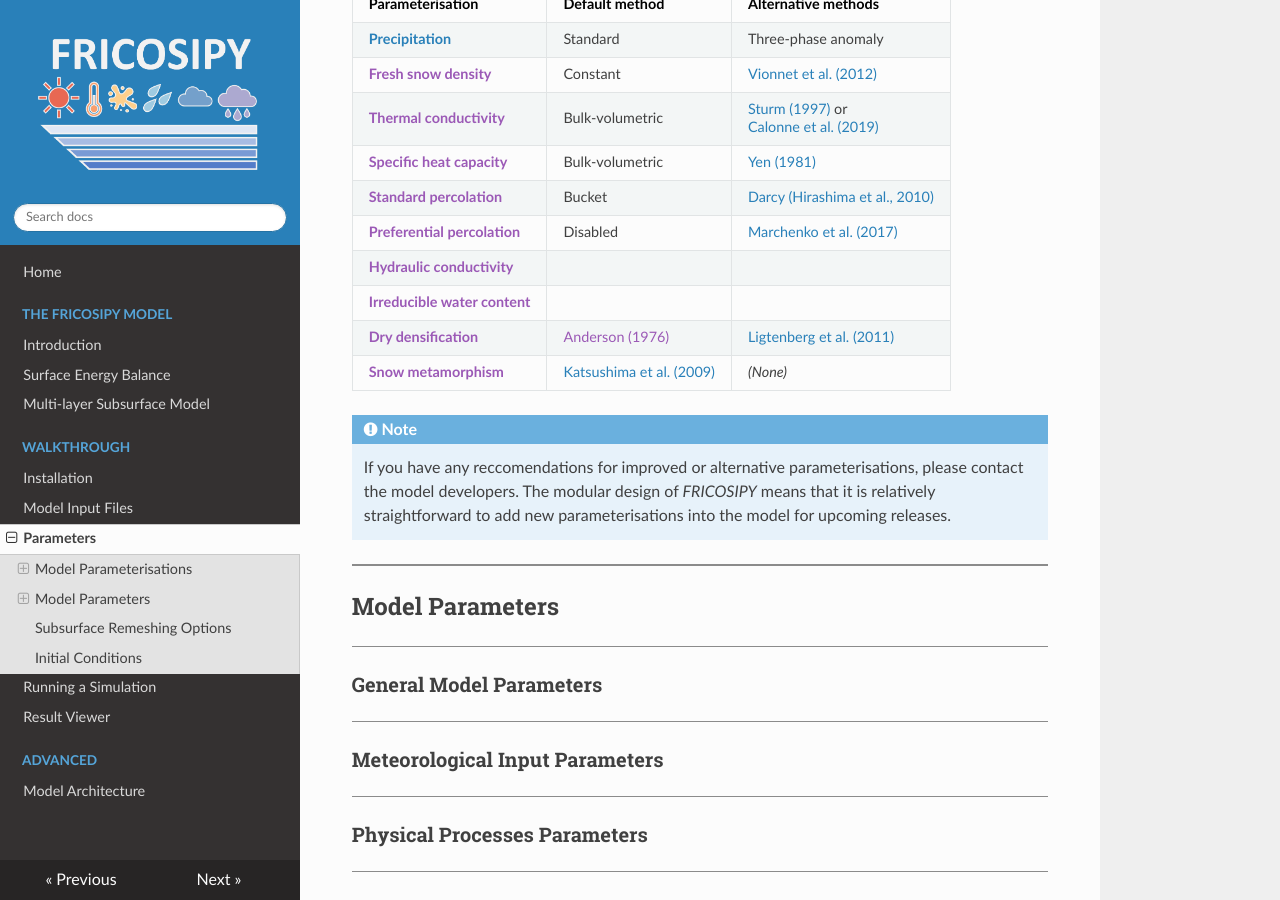
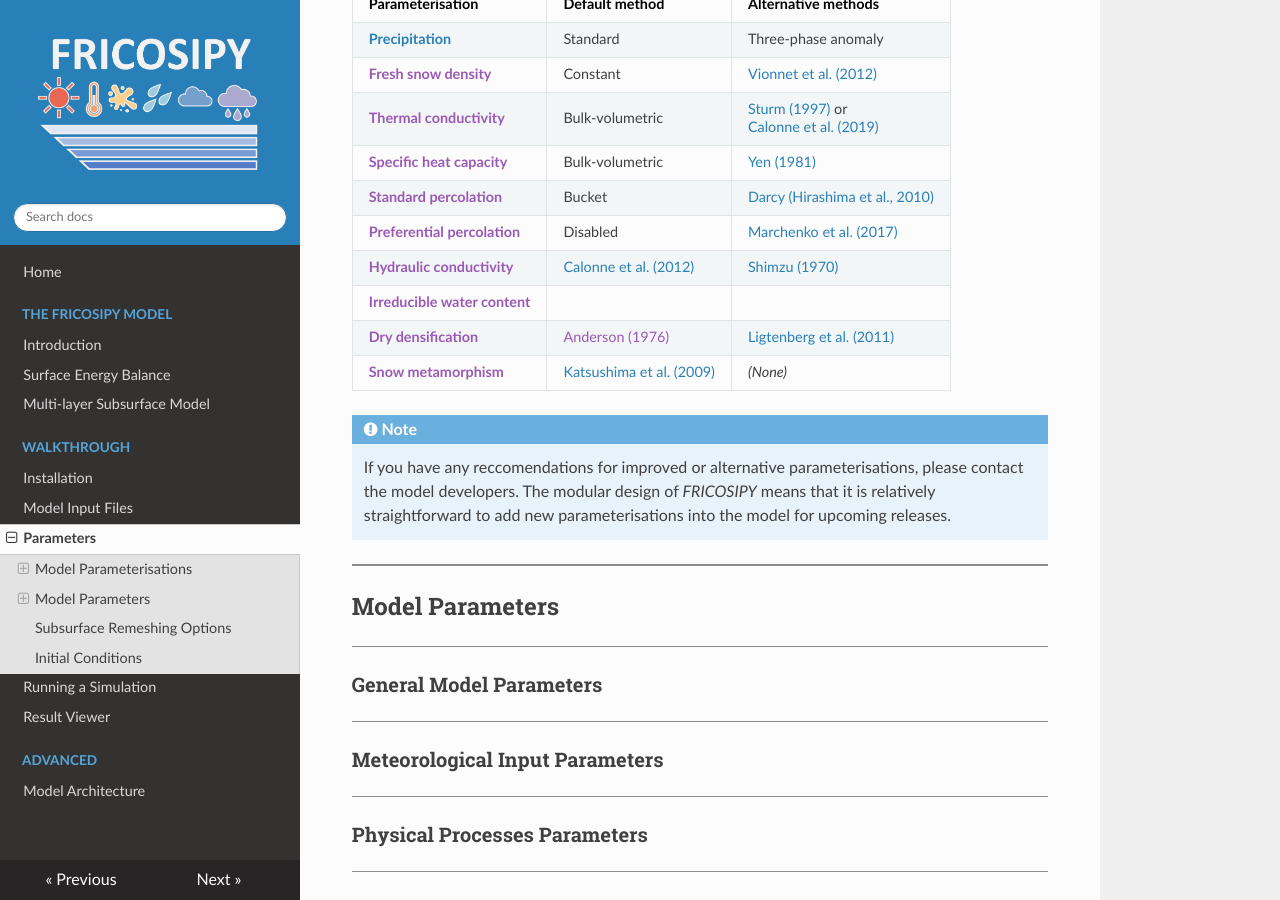
Before and after one commit to MarcusGastaldello/FRICOSIPY, an MkDocs documentation site: the page built from docs/parameters.md, in a window 1280 px wide and 900 px high, scrolled down 747 px. Built offline with MkDocs 1.6.1, drawn with Linux system fonts in a browser that asks for light colours.

Commit message:
Update parameters.md

```diff
--- a/docs/parameters.md
+++ b/docs/parameters.md
@@ -36,7 +36,7 @@
 | [**Specific heat capacity**]() | Bulk-volumetric | [Yen (1981)](https://apps.dtic.mil/sti/citations/ADA103734) |
 | [**Standard percolation**]() | Bucket | [Darcy (Hirashima et al., 2010)](https://doi.org/10.1016/j.coldregions.2010.09.003) |
 | [**Preferential percolation**]() | Disabled | [Marchenko et al. (2017)](https://doi.org/10.3389/feart.2017.00016) |
-| [**Hydraulic conductivity**]() | | |
+| [**Hydraulic conductivity**]() | [Calonne et al. (2012)](https://doi.org/10.5194/tc-6-939-2012) | [Shimzu (1970)](https://hdl.handle.net/2115/20234) |
 | [**Irreducible water content**]() | | |
 | [**Dry densification**]() | [Anderson (1976)]() | [Ligtenberg et al. (2011)](https://doi.org/10.5194/tc-5-809-2011) |
 | [**Snow metamorphism**]() | [Katsushima et al. (2009)](https://doi.org/10.1016/j.coldregions.2009.09.002) | *(None)* |
```
